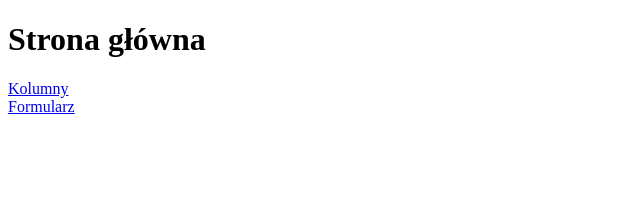
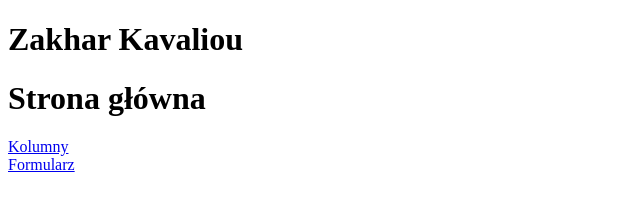
Before and after one commit to zefir4kweb/keterayo, a plain HTML site: page index.html in a window 1280 px wide. Shown: the whole page, without its empty margins (0-640 px from the left). Drawn offline with Linux system fonts and the light colour scheme.

Commit message:
Add heading with name 'Zakhar Kavaliou' to index.html

```diff
--- a/index.html
+++ b/index.html
@@ -3,6 +3,7 @@
 <head>
     <meta charset="UTF-8">
     <title>Strona główna</title>
+    <h1>Zakhar Kavaliou</h1>
 </head>
 <body>
 
```
